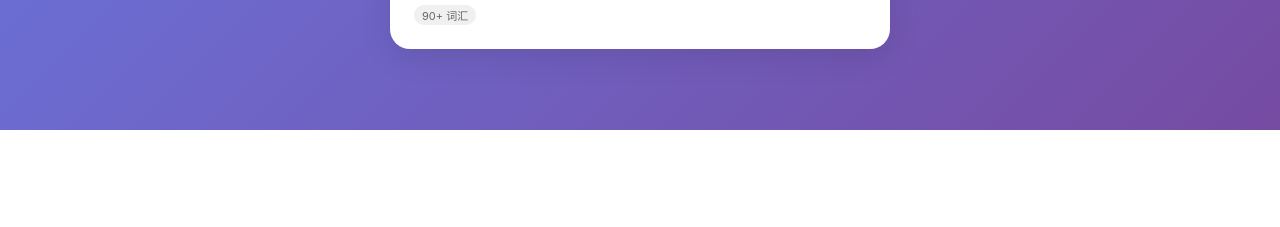
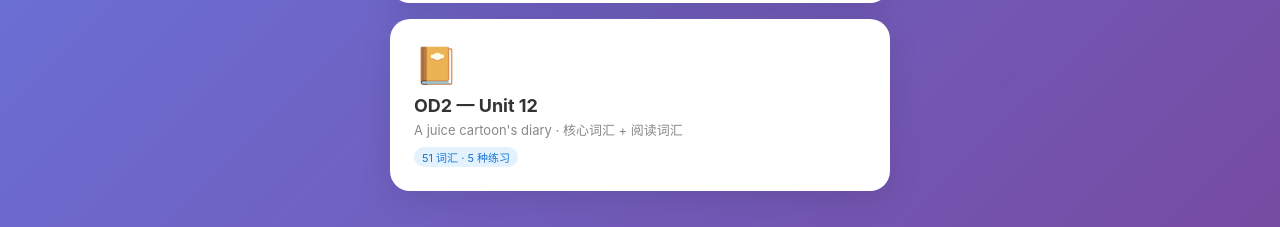
Before and after one commit to esmerada1988-web/out-and-about-practice, a website: page index.html in a window 1280 px wide. Shown: the part 670-897 px from the top of the page. Before the commit the page ends 800 px from the top, so only its background shows below. Drawn offline with Linux system fonts and the light colour scheme.

Commit message:
Add OD2 Unit 12 vocabulary practice page (51 words: 18 core + 33 reading)

```diff
--- a/index.html
+++ b/index.html
@@ -102,6 +102,13 @@
       <span class="card-tag">90+ 词汇</span>
     </a>
 
+    <a href="od2-u12-interactive-practice.html" class="card">
+      <div class="card-icon">📔</div>
+      <div class="card-title">OD2 — Unit 12</div>
+      <div class="card-desc">A juice cartoon's diary · 核心词汇 + 阅读词汇</div>
+      <span class="card-tag new">51 词汇 · 5 种练习</span>
+    </a>
+
     <!-- 教师入口已隐藏：学生不应看到后台链接 -->
 
   </div>
```
